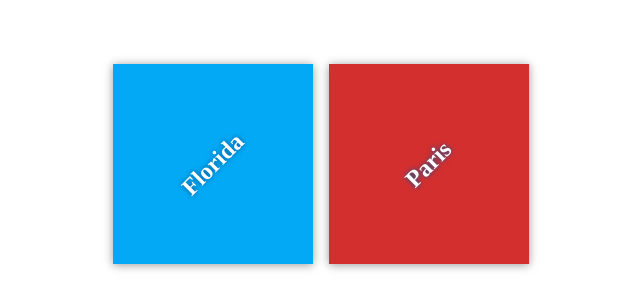
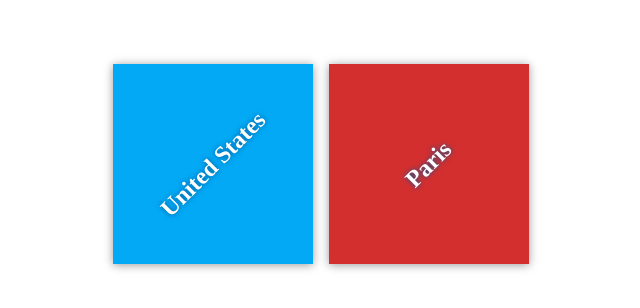
Before and after one commit to rishabhchopra1096/my-travel-plans, a plain HTML site: page index.html in a window 1280 px wide. Shown: the part 236-544 px from the top of the page, without its empty margins (319-959 px from the left). Drawn offline with Linux system fonts and the light colour scheme.

Commit message:
Change Florida to United States

```diff
--- a/index.html
+++ b/index.html
@@ -11,7 +11,7 @@
     <div class="container">
         <div class="destination-container">
             <div class="destination" id="florida">
-                <h2>Florida</h2>
+                <h2>United States</h2>
             </div>
 
             <div class="destination" id="paris">
```
